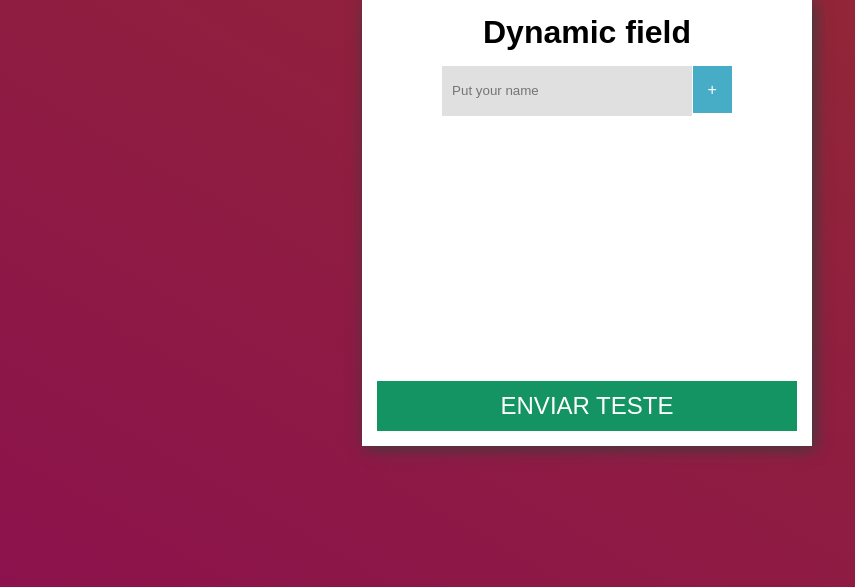
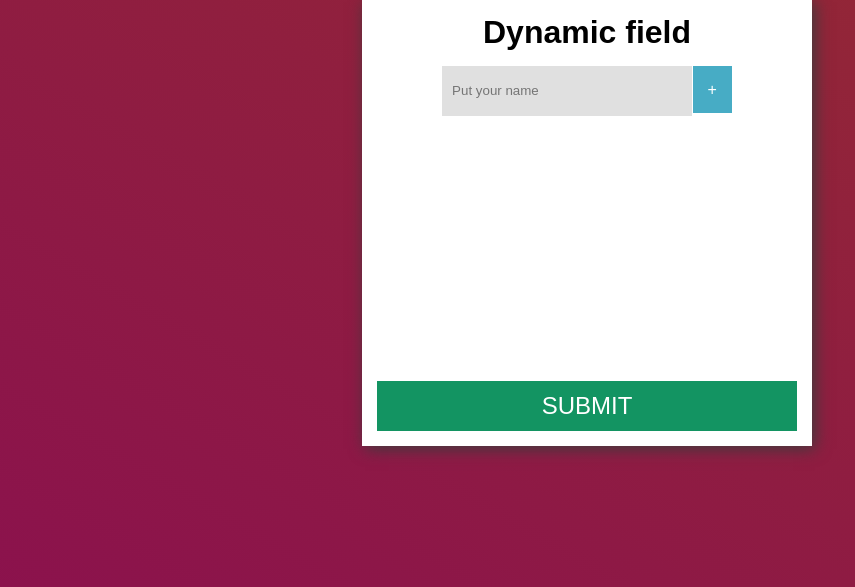
Before and after one commit to celestinolg/dinamicInput, a PHP site: page / in a window 1280 px wide. Shown: the part 178-765 px from the top of the page, without its empty margins (53-908 px from the left). Run offline with PHP 8.4, Linux system fonts and the light colour scheme.

Commit message:
alteracao do botao

```diff
--- a/index.php
+++ b/index.php
@@ -19,7 +19,7 @@
                 </div>
 
             </div>
-            <button type="submit" class="btn">Enviar Teste</button>
+            <button type="submit" class="btn">Submit</button>
         </form>
 
     </div>
```
